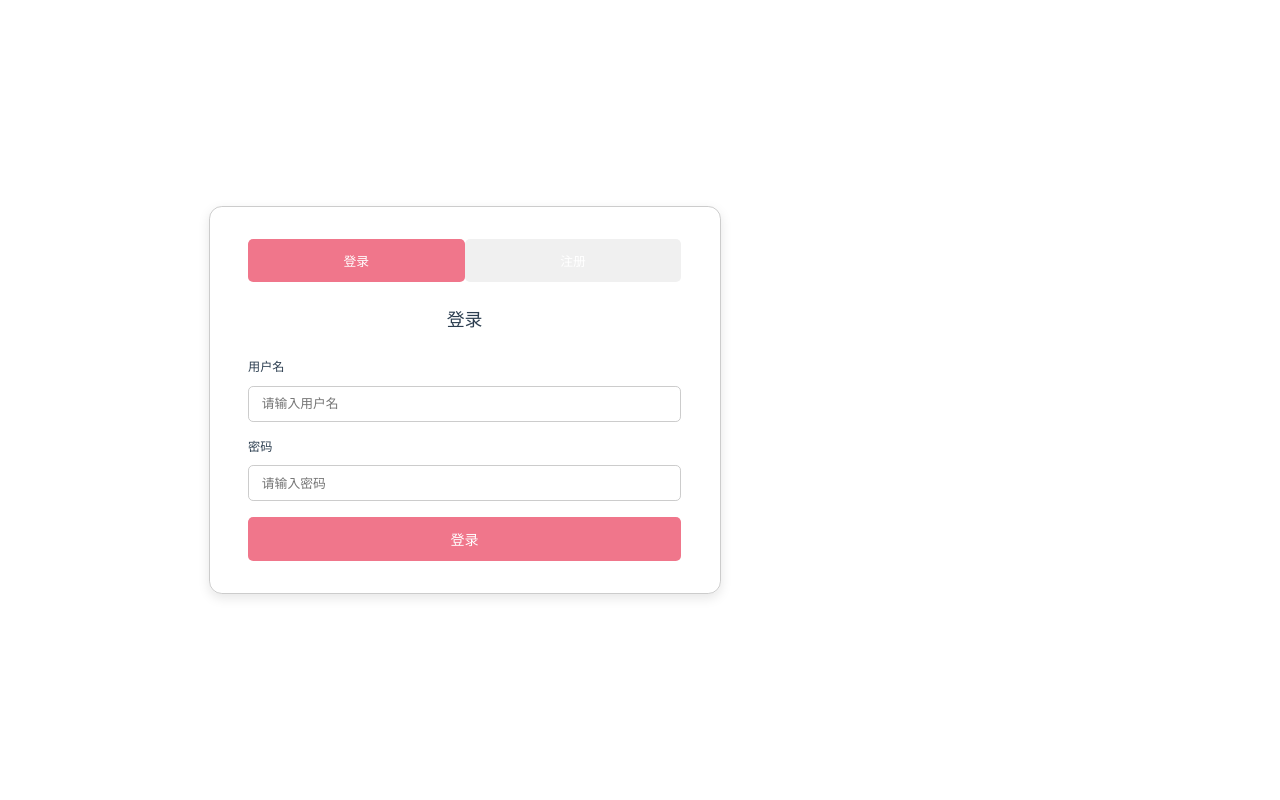
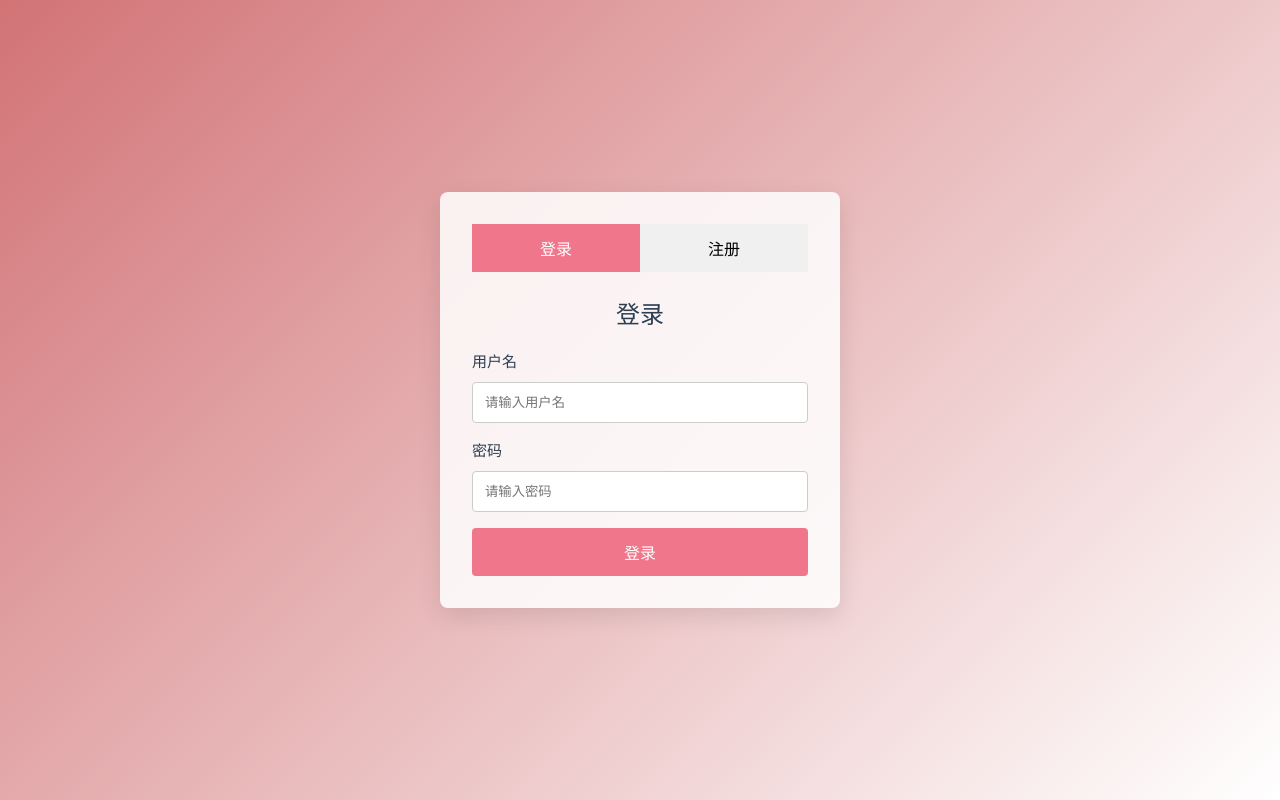
Before and after one commit to mayoi-Akira/25-6-CourseProject, a Vue app in the folder vue/: page / in a window 1280 px wide. Built offline with nearby package versions, Linux system fonts and the light colour scheme; the HTML template or start-up script is replaced by a standard one.

Commit message:
修正问题

```diff
--- a/vue/src/App.vue
+++ b/vue/src/App.vue
@@ -69,6 +69,7 @@
 </script>
 
 <template>
+  <div class="auth-wrapper">
   <div class="login-container">
     <div class="tabs">
       <button :class="{ active: !isRegister }" @click="isRegister = false">登录</button>
@@ -135,33 +136,48 @@
       <p v-if="regErrorMessage" class="error">{{ regErrorMessage }}</p>
     </div>
   </div>
+</div>
 </template>
 
+<style>
+html, body, #app {
+  margin: 0;
+  padding: 0;
+  height: 100%;
+}
+</style>
+
 <style scoped>
+.auth-wrapper {
+  width: 100vw;
+  height: 100vh;
+  background: linear-gradient(135deg, #d27376 0%, #ffffff 100%);
+  display: flex;
+  justify-content: center;
+  align-items: center;
+}
+
 .login-container {
-  width: 300%;
-  max-width: 40vw;
-  margin: 20vh 20vh;
-  padding: 4vh 3vw;
-  border: 0.1vw solid #ccc;
-  border-radius: 1vw;
-  box-shadow: 0 0.5vh 1.5vh rgba(0, 0, 0, 0.1);
+  width: 90%;
+  max-width: 400px;
+  background: rgba(255, 255, 255, 0.85);
+  padding: 2rem;
+  border-radius: 0.5rem;
+  box-shadow: 0 0.5rem 1.5rem rgba(0, 0, 0, 0.1);
   font-family: Arial, sans-serif;
-  font-size: 1.1vw;
 }
 
 .tabs {
   display: flex;
-  justify-content: space-between;
-  margin-bottom: 3vh;
+  margin-bottom: 1.5rem;
 }
 .tabs button {
   flex: 1;
-  padding: 1.5vh 0;
+  padding: 0.75rem;
   background: #f0f0f0;
   border: none;
   cursor: pointer;
-  font-size: 1vw;
+  font-size: 1rem;
 }
 .tabs button.active {
   background: #f0768b;
@@ -170,48 +186,44 @@
 
 h2 {
   text-align: center;
-  margin-bottom: 3vh;
-  font-size: 1.4vw;
+  margin-bottom: 1rem;
+  font-size: 1.5rem;
 }
 
 .form-group {
-  margin-bottom: 2vh;
+  margin-bottom: 1rem;
 }
 
 label {
   display: block;
-  margin-bottom: 1vh;
-  font-size: 0.95vw;
+  margin-bottom: 0.5rem;
 }
 
 input {
   width: 100%;
-  padding: 1.2vh 1vw;
-  box-sizing: border-box;
-  border: 0.1vw solid #ccc;
-  border-radius: 0.4vw;
-  font-size: 1vw;
+  padding: 0.75rem;
+  border: 1px solid #ccc;
+  border-radius: 0.25rem;
 }
 
-button {
+button[type="submit"] {
   width: 100%;
-  padding: 1.5vh;
+  padding: 0.75rem;
   background-color: #f0768b;
   color: white;
   border: none;
-  border-radius: 0.4vw;
+  border-radius: 0.25rem;
   cursor: pointer;
-  font-size: 1.1vw;
+  font-size: 1rem;
 }
 
-button:hover {
+button[type="submit"]:hover {
   background-color: pink;
 }
 
 .error {
   color: red;
-  margin-top: 2vh;
+  margin-top: 0.5rem;
   text-align: center;
-  font-size: 1vw;
 }
 </style>
```
Also changed, not shown: 1 other file (tests, documents, lock files or other folders).
